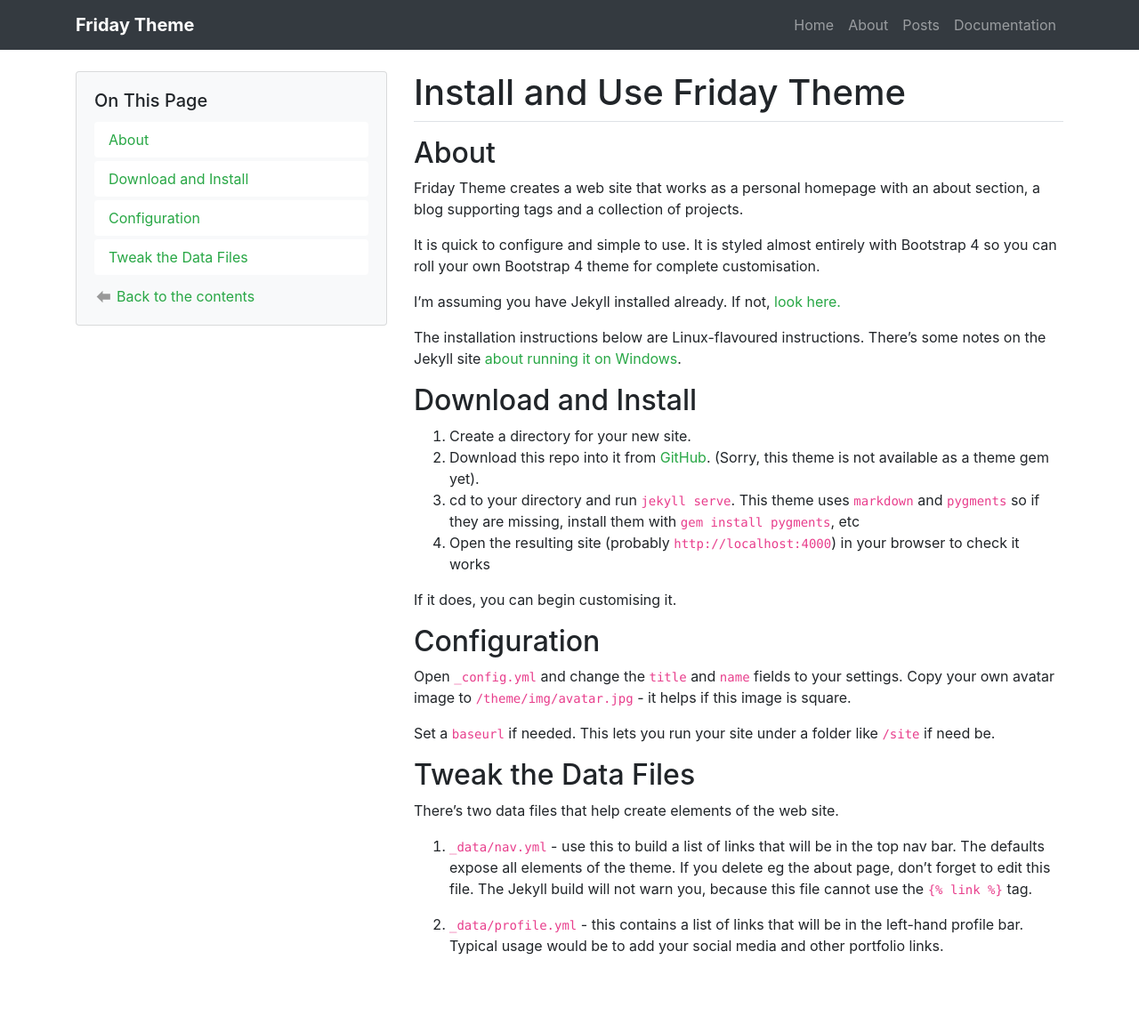
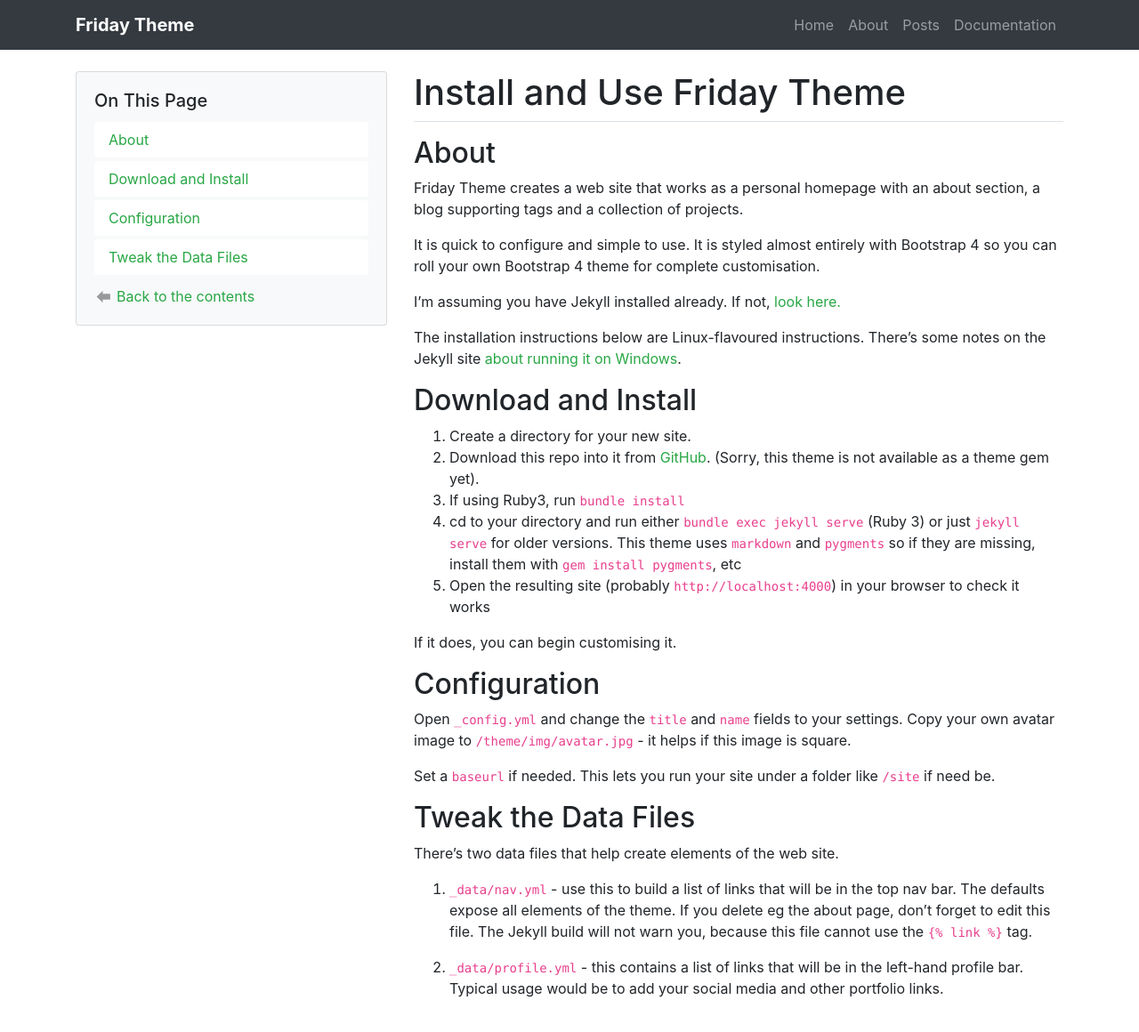
Before and after one commit to sfreytag/friday-theme, a Jekyll site: the page built from _projects/install.md, in a window 1280 px wide and 1163 px high. Shown: the top 1160 px of the window at 89% size. Built offline with Jekyll 4.4.1, drawn with Linux system fonts in a browser that asks for light colours.

Commit message:
Verifying and setting up Friday Them for Ruby 3 / Jekyll 4.2. Fixes #17

```diff
--- a/_config.yml
+++ b/_config.yml
@@ -13,6 +13,7 @@ avatar:           /theme/img/avatar.jpg   # Path to an avatar image
 
 # The theme uses the baseurl throughout, which is useful for running the entire
 # site under a subdir, like for this GitHub Pages deployment as a project site.
+# Use "" when runnign the site out of the root of a domain.
 baseurl: "/friday-theme"
 
 # Add a directory to hold misc pages, just to keep the root directory clean.
--- a/_projects/install.md
+++ b/_projects/install.md
@@ -16,7 +16,8 @@ The installation instructions below are Linux-flavoured instructions. There's so
 
 1. Create a directory for your new site.
 2. Download this repo into it from [GitHub](https://github.com/sfreytag/friday-theme). (Sorry, this theme is not available as a theme gem yet).
-3. cd to your directory and run `jekyll serve`. This theme uses `markdown` and `pygments` so if they are missing, install them with `gem install pygments`, etc
+3. If using Ruby3, run `bundle install`
+3. cd to your directory and run either `bundle exec jekyll serve` (Ruby 3) or just `jekyll serve` for older versions. This theme uses `markdown` and `pygments` so if they are missing, install them with `gem install pygments`, etc
 4. Open the resulting site (probably `http://localhost:4000`) in your browser to check it works
 
 If it does, you can begin customising it.
```
Also changed, not shown: Gemfile (added, +12 -0 lines), README.md (+8 -2 lines), Gemfile.lock (added), 1 other file.
